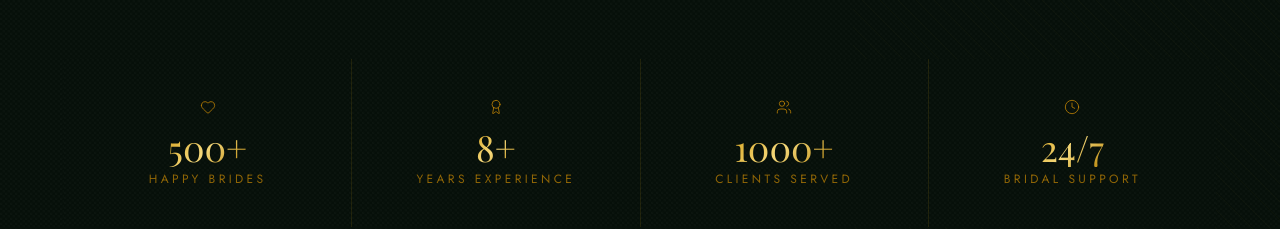
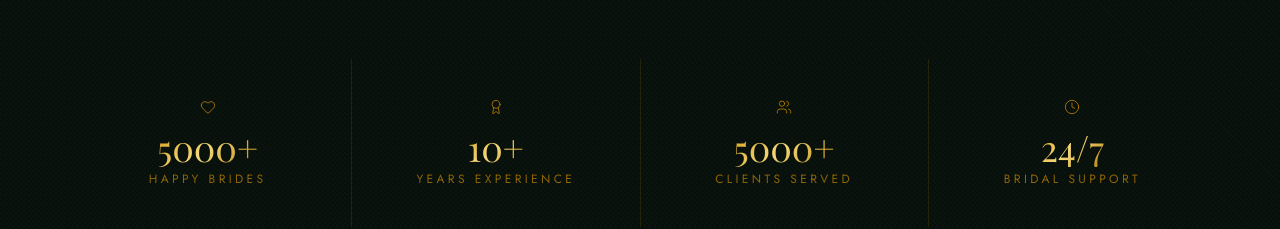
Before and after one commit to nandhan262006/deepabridal, a React (Vite) app: page / in a window 1280 px wide. Shown: the part 1960-2189 px from the top of the page. Built offline with nearby package versions, Linux system fonts and the light colour scheme; a web font is replaced by a local one.

Commit message:
Update stats: 5000+ brides, 10+ years, 5000+ clients

```diff
--- a/src/components/About.jsx
+++ b/src/components/About.jsx
@@ -4,10 +4,10 @@ import { useRef } from "react";
 import { Award, Heart, Users, Clock } from "lucide-react";
 
 const stats = [
-  { icon: Heart,  value: "500+", label: "Happy Brides" },
-  { icon: Award,  value: "8+",   label: "Years Experience" },
-  { icon: Users,  value: "1000+",label: "Clients Served" },
-  { icon: Clock,  value: "24/7", label: "Bridal Support" },
+  { icon: Heart,  value: "5000+", label: "Happy Brides" },
+  { icon: Award,  value: "10+",   label: "Years Experience" },
+  { icon: Users,  value: "5000+", label: "Clients Served" },
+  { icon: Clock,  value: "24/7",  label: "Bridal Support" },
 ];
 
 export default function About() {
```
